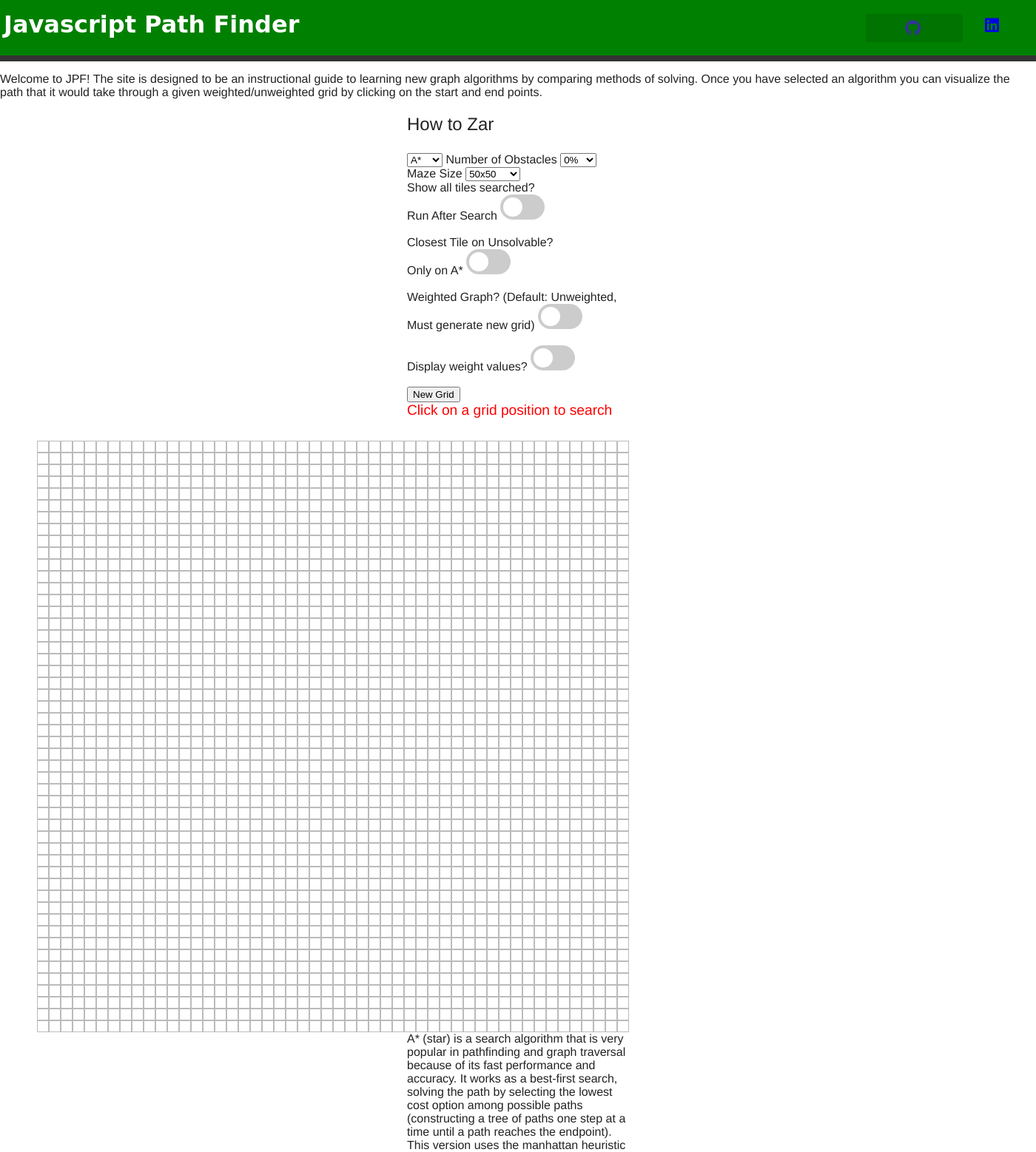
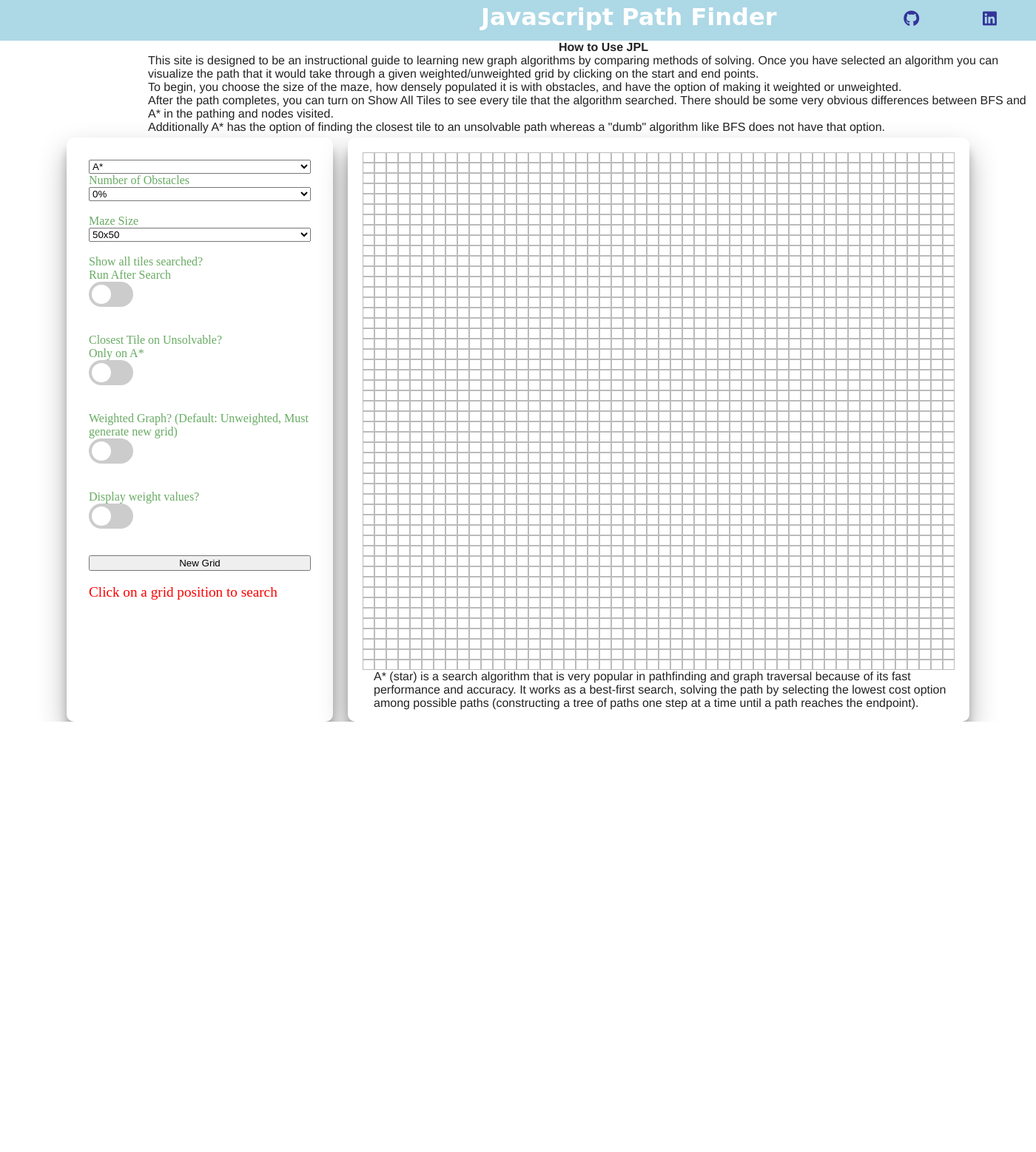
Before and after one commit to kzl5010/JavaScript-Path-Learner, a PHP site: page / in a window 1400 px wide. Shown: the whole page at 74% size. After the commit the page ends 976 px from the top, so only its background shows below. Run offline with PHP 8.4, Linux system fonts and the light colour scheme; some libraries are stand-ins or nearby versions.

Commit message:
Functionality

```diff
--- a/bundle.js
+++ b/bundle.js
@@ -68,7 +68,7 @@
 	    bfs: _bfs.bfs
 	};
 
-	var astar_desc = "A* (star) is a search algorithm that is very popular in pathfinding and graph traversal because of its fast performance and accuracy. It works as a best-first search, solving the path by selecting the lowest cost option among possible paths (constructing a tree of paths one step at a time until a path reaches the endpoint). This version uses the manhattan heuristic";
+	var astar_desc = "A* (star) is a search algorithm that is very popular in pathfinding and graph traversal because of its fast performance and accuracy. It works as a best-first search, solving the path by selecting the lowest cost option among possible paths (constructing a tree of paths one step at a time until a path reaches the endpoint).";
 
 	var bfs_desc = "Breadth-First-Search works by expanding outward in all four directions one step at a time from each node in order of its insertion into a Queue that contains all of the upcoming search targets, continuing until it finds the endpoint. The primary strength of BFS is the simplicity of implementation.";
 
--- a/entry.js
+++ b/entry.js
@@ -10,7 +10,7 @@ let searches = {
   bfs: bfs
 };
 
-let astar_desc = "A* (star) is a search algorithm that is very popular in pathfinding and graph traversal because of its fast performance and accuracy. It works as a best-first search, solving the path by selecting the lowest cost option among possible paths (constructing a tree of paths one step at a time until a path reaches the endpoint). This version uses the manhattan heuristic";
+let astar_desc = "A* (star) is a search algorithm that is very popular in pathfinding and graph traversal because of its fast performance and accuracy. It works as a best-first search, solving the path by selecting the lowest cost option among possible paths (constructing a tree of paths one step at a time until a path reaches the endpoint).";
 
 let bfs_desc = "Breadth-First-Search works by expanding outward in all four directions one step at a time from each node in order of its insertion into a Queue that contains all of the upcoming search targets, continuing until it finds the endpoint. The primary strength of BFS is the simplicity of implementation.";
 
--- a/index.css
+++ b/index.css
@@ -11,14 +11,14 @@ body {
 header {
   font-family: 'Pacifico', cursive;
   color: white;
-  background: green;
+  background: lightblue;
   width: 100%;
   margin: 0;
 }
 
 .header-nav {
   width: 100vw;
-	height: 75px;
+	height: 55px;
   /*// margin: 0;*/
   display: flex;
   justify-content:space-between;
@@ -26,8 +26,6 @@ header {
 }
 
 header a {
-	margin-right: 50px;
-	margin-left: 30px;
 }
 
 ul {
@@ -38,18 +36,25 @@ ul {
 }
 
 h2 {
+	margin: 0;
     font-weight:normal;
 }
-.links {
+
+/*.links {
     clear:both;
     background: rgba(0, 0, 0, .1);
     padding: 4px;
     padding-left: 20px;
 	padding-bottom:5px;
-}
+}*/
 .links a {
+		height: 30px;
     padding: 3px;
     color: #339;
+}
+
+i {
+	height: 30px;
 }
 .buttons {
     float:right;
@@ -70,9 +75,17 @@ h2 {
     border:none;
 }
 #content {
-	margin: 0 auto;
-	width: 300px;
+	display: flex;
+  flex-direction: row;
+  justify-content: center;
+  margin-top: 5px;
+  /*padding: 10px;*/
+  height: 790px;
+	width: 100%;
+	/*overflow: scroll;*/
+	box-sizing: border-box;
 }
+
 #header, #footer {
 	background:#ddf;
 }
@@ -80,14 +93,18 @@ h2 {
     margin:0;
     float:left;
     margin-bottom: 10px;
-    margin-left: 5px;
+    margin-left: 650px;
 }
 #header {
-	border-bottom:solid 8px #333;
-	margin-bottom:15px;
+	/*border-bottom:solid 8px #333;*/
+	margin-bottom:0px;
     position: relative;
 }
 #header a, #footer a {
+
+	margin-right: 50px;
+	margin-left: 30px;
+	height: 50px;
 	font-size:.9em;
     font-family: Georgia;
 }
@@ -99,7 +116,7 @@ ul.basics li {
 }
 .result-panel {
 	width:80%;
-	padding:10px;
+	padding:5px;
 	margin:10px;
 	-moz-border-radius: 5px;
 	-webkit-border-radius: 5px;
@@ -136,20 +153,35 @@ pre span.key {
 	font-size:1.2em;
 }
 #controls {
-	border-left:none;
-	border-right:none;
-	margin-bottom: 25px;
-	padding:5px 0;
-	width:300px;
-	/*float: left;*/
+	display: flex;
+  flex-direction: column;
+  max-width: 300px;
+  margin-right: 20px;
+
+  padding: 30px;
+  font-family: "VT323";
+  color: #68AB63;
+
+  border-radius: 10px;
+  background-color: #FFFFFF;
+  box-shadow: 0 19px 38px rgba(0,0,0,0.30), 0 15px 12px rgba(0,0,0,0.22);
 }
+
+#main {
+width: 800px;
+border-radius: 10px;
+padding: 20px;
+background-color: #FFFFFF;
+box-shadow: 0 19px 38px rgba(0,0,0,0.30), 0 15px 12px rgba(0,0,0,0.22);
+}
+
 #search_grid  {
 	width: 800px;
-	height:800px;
+	height:700px;
 	/*position: absolute;*/
 	float: right;
-	margin-left: 500px;
 }
+
 
 .grid_item {
 	display: block;
@@ -188,6 +220,16 @@ pre span.key {
 }
 .grid_item.path {
 	background-color: blue;
+}
+
+#description {
+	margin-left: 15px;
+}
+
+h4 {
+	margin-top: 0px;
+	margin-bottom: 0px;
+	margin-left: 555px;
 }
 
 #weightsKey {
@@ -251,3 +293,8 @@ input:checked + .slider:before {
 .slider.round:before {
   border-radius: 50%;
 }
+
+.Instructions {
+	width: 1200px;
+	margin-left: 200px;
+}
--- a/index.html
+++ b/index.html
@@ -15,8 +15,8 @@
               <a href="https://github.com/kzl5010/js-project">
                 <i class="fa fa-github"></i>
               </a>
-            </li class="links">
-            <li>
+            </li>
+            <li class="links">
               <a href="https://www.linkedin.com/in/ken-lee-1ab289133/">
                 <i class="fa fa-linkedin-square"></i>
               </a>
@@ -27,15 +27,23 @@
   	</div>
 
     <div class="Instructions">
-      Welcome to JPF! The site is designed to be an instructional guide to learning
+      <h4>How to Use JPL</h4>
+      This site is designed to be an instructional guide to learning
       new graph algorithms by comparing methods of solving. Once you have selected
       an algorithm you can visualize the path that it would take through a given
       weighted/unweighted grid by clicking on the start and end points.
+    <br/>
+      To begin, you choose the size of the maze, how densely populated it is with obstacles,
+      and have the option of making it weighted or unweighted. <br/>
+      After the path completes, you can turn on Show All Tiles to see every tile
+      that the algorithm searched. There should be some very obvious differences
+      between BFS and A* in the pathing and nodes visited. <br/>
+      Additionally A* has the option of finding the closest tile to an unsolvable path
+      whereas a "dumb" algorithm like BFS does not have that option.
 
     </div>
 
   	<div id="content">
-  		<h2>How to Zar</h2>
   	    <div id="controls" class='clear'>
           <select id="algoType" name="algoType">
             <option value="astar">A*</option>
@@ -109,14 +117,12 @@
 
   	    <div id="main">
   	    	<div id="search_grid"></div>
+          <div id="description"></div>
   	    </div>
-        <div id="description"></div>
     </div>
   	<div id="footer"></div>
 
   	<script type='text/javascript' src='jquery-3.1.1.min.js'></script>
-  	<!-- <script type='text/javascript' src='ALGO NAME.js'></script> -->
-    <!-- TODO FIX THIS -->
   	<script type='text/javascript' src='bundle.js'></script>
   </body>
 </html>
```
Also changed, not shown: readme.md, 1 other file.
